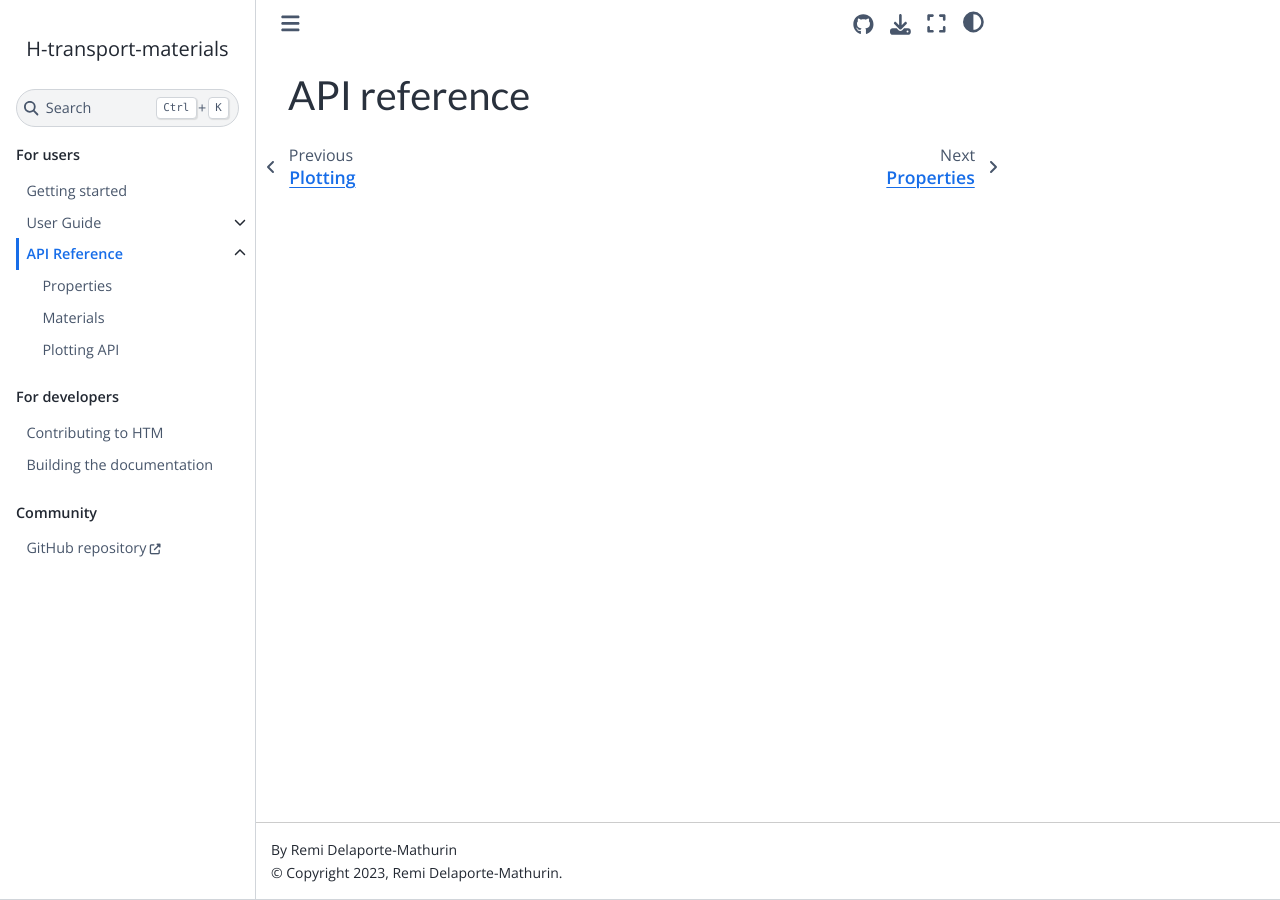
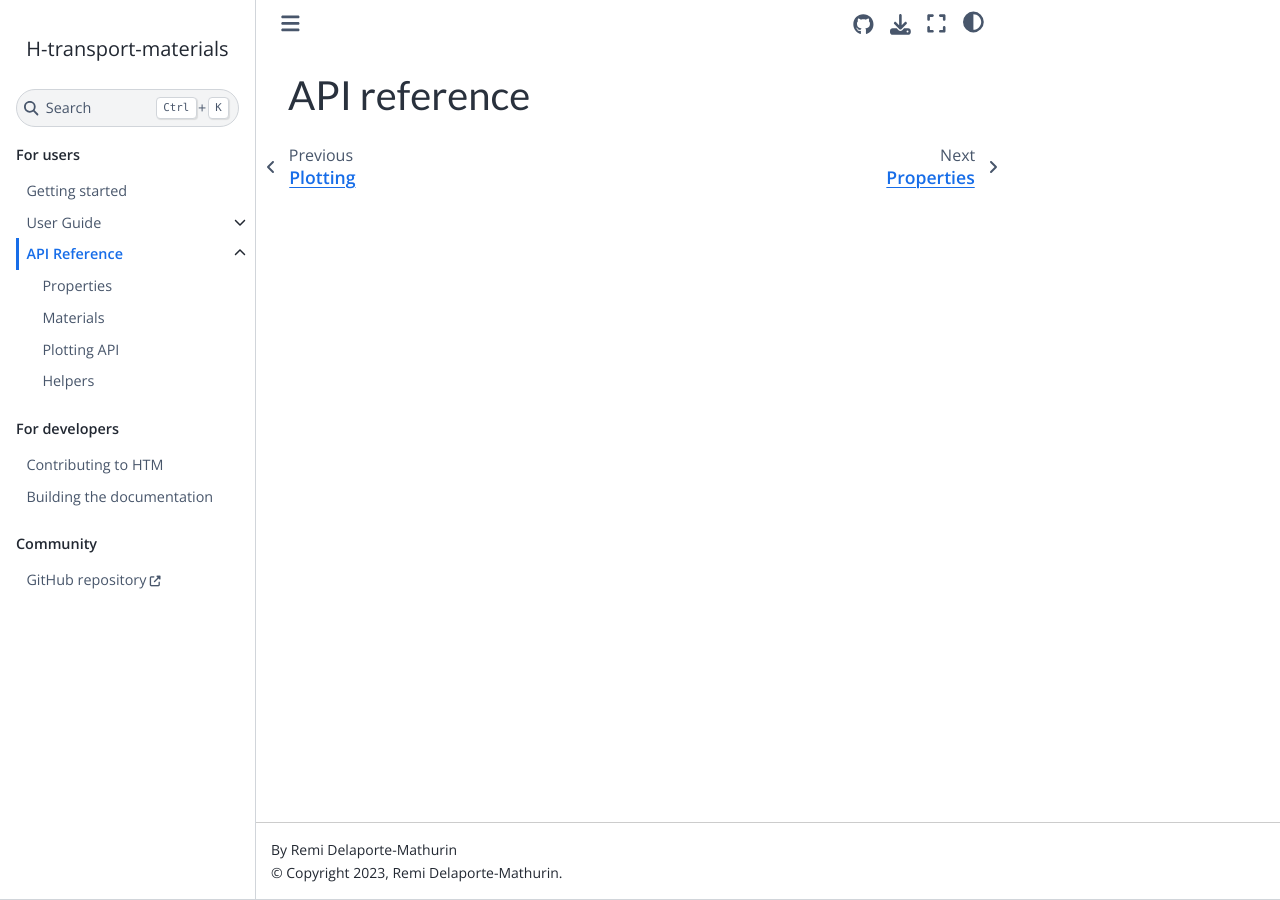
Before and after one commit to RemDelaporteMathurin/h-transport-materials, a Sphinx documentation site: the page built from docs/api/index.rst, in a window 1280 px wide. Built offline with Sphinx 7.4.7 and the Sphinx Book theme 1.1.4, drawn with Linux system fonts in a browser that asks for light colours.

Commit message:
added helpers to API reference

```diff
--- /dev/null
+++ b/docs/api/helpers.rst
@@ -0,0 +1,6 @@
+Helpers
+=======
+
+.. automodule:: h_transport_materials.helpers
+    :members:
+    :show-inheritance:
--- a/docs/api/index.rst
+++ b/docs/api/index.rst
@@ -8,3 +8,4 @@ API reference
     properties
     materials
     plotting
+    helpers
```
